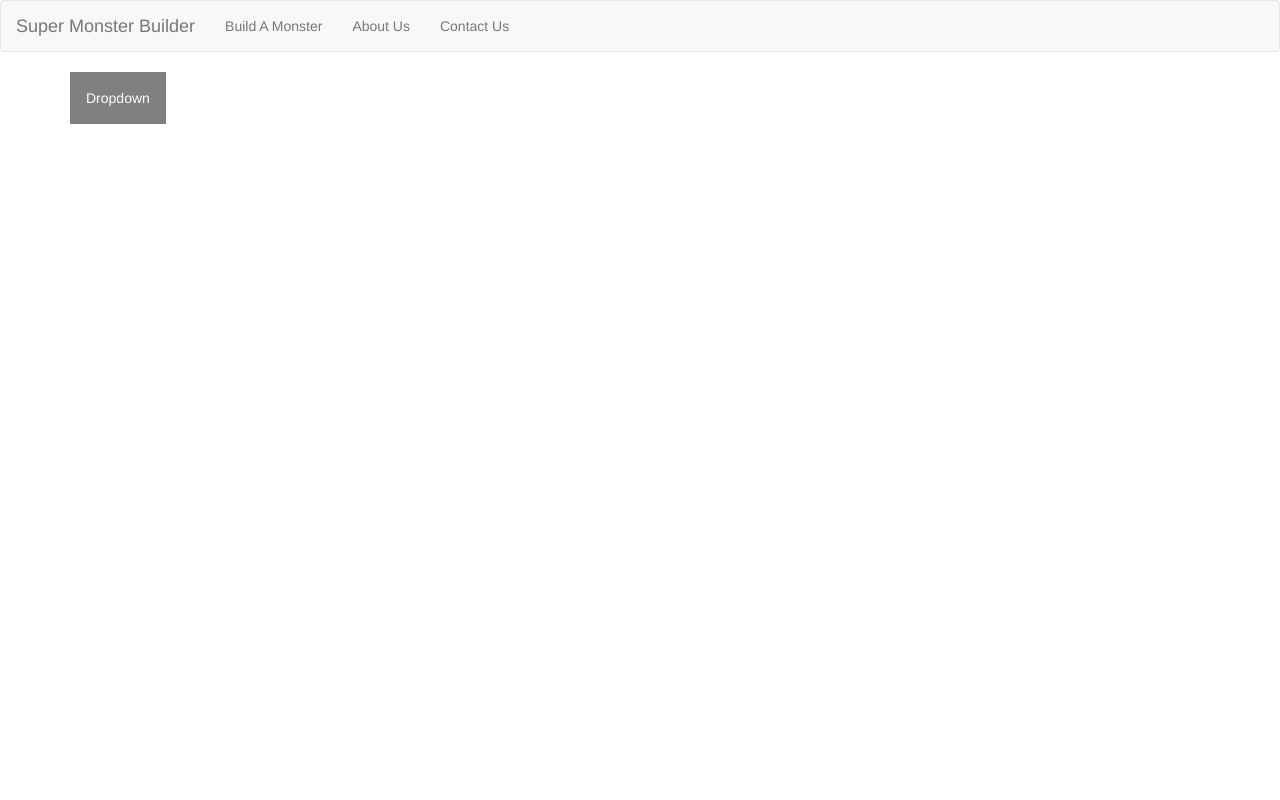
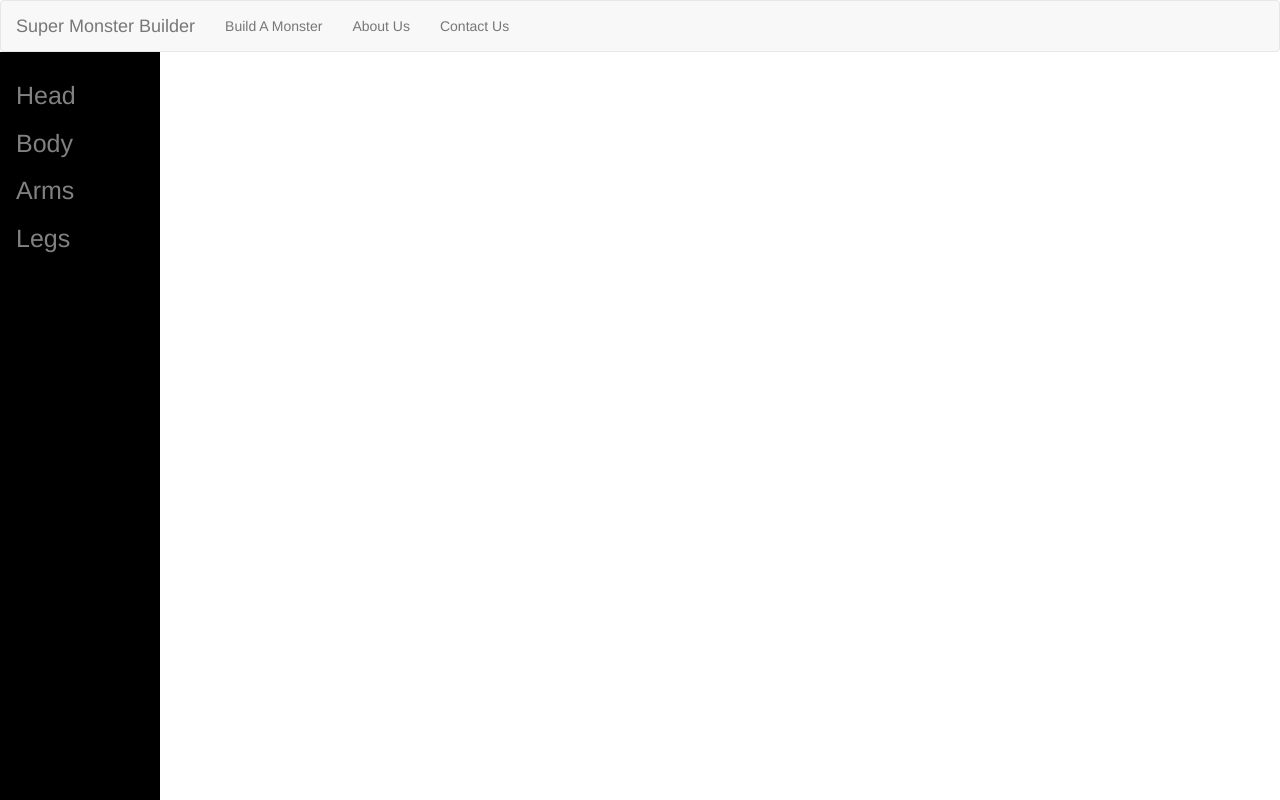
Before and after one commit to jocelynsaysrawr/angular-monster-builder, an Angular app: page / in a window 1280 px wide. Built offline with nearby package versions, Linux system fonts and the light colour scheme.

Commit message:
add sidenav

```diff
--- a/src/app/app.component.html
+++ b/src/app/app.component.html
@@ -1,6 +1,9 @@
-<app-header>
-</app-header>
+<div class="header">
+  <app-header>
+  </app-header>
+</div>
 <div class="container">
+
   <app-navigation></app-navigation>
 
 </div>
--- a/src/app/app.component.scss
+++ b/src/app/app.component.scss
@@ -0,0 +1,6 @@
+.header {
+  display: block;
+}
+.container {
+  display: block;
+}
--- a/src/app/header/header.component.scss
+++ b/src/app/header/header.component.scss
@@ -0,0 +1,3 @@
+.navbar {
+  margin-bottom: 0px;
+}
--- a/src/app/navigation/navigation.component.html
+++ b/src/app/navigation/navigation.component.html
@@ -1,8 +1,15 @@
-<div class="dropdown">
+<!-- <div class="dropdown">
   <button class="dropbtn" (click)="onShowNavigation()">Dropdown</button>
   <div id="myDropdown" class="dropdown-content" [ngClass]="{show: dropdownStatus === true}">
     <a href="#">Head</a>
     <a href="#">Body</a>
     <a href="#">Arms</a>
   </div>
+</div> -->
+
+<div class="sidenav">
+  <a href="#">Head</a>
+  <a href="#">Body</a>
+  <a href="#">Arms</a>
+  <a href="#">Legs</a>
 </div>
--- a/src/app/navigation/navigation.component.scss
+++ b/src/app/navigation/navigation.component.scss
@@ -1,41 +1,64 @@
-.dropbtn {
-  background-color: grey;
-  color: white;
-  padding: 16px;
-  border: none;
-  cursor: pointer;
+// .dropbtn {
+//   background-color: grey;
+//   color: white;
+//   padding: 16px;
+//   border: none;
+//   cursor: pointer;
 
-  &:hover,
-  &:focus {
-    background-color: blueviolet;
-  }
-}
+//   &:hover,
+//   &:focus {
+//     background-color: blueviolet;
+//   }
+// }
 
-.dropdown {
-  position: relative;
-  display: inline-block;
-}
+// .dropdown {
+//   position: relative;
+//   display: inline-block;
+// }
 
-.dropdown-content {
-  display: none;
-  position: absolute;
-  background-color: #f1f1f1;
-  min-width: 160px;
-  box-shadow: 0px 8px 16px 0px rgba(0, 0, 0, 0.2);
+// .dropdown-content {
+//   display: none;
+//   position: absolute;
+//   background-color: #f1f1f1;
+//   min-width: 160px;
+//   box-shadow: 0px 8px 16px 0px rgba(0, 0, 0, 0.2);
+//   z-index: 1;
+
+//   a {
+//     color: black;
+//     padding: 12px 16px;
+//     text-decoration: none;
+//     display: block;
+
+//     &:hover {
+//       background-color: #ddd;
+//     }
+//   }
+// }
+
+// .show {
+//   display: block;
+// }
+
+.sidenav {
+  height: 100%;
+  width: 160px;
+  position: fixed;
   z-index: 1;
+  left: 0;
+  background-color: black;
+  overflow-x: hidden;
+  padding-top: 20px;
 
   a {
-    color: black;
-    padding: 12px 16px;
+    padding: 6px 8px 6px 16px;
     text-decoration: none;
+    font-size: 25px;
+    color: #818181;
     display: block;
 
     &:hover {
-      background-color: #ddd;
+      color: #f1f1f1;
     }
   }
 }
-
-.show {
-  display: block;
-}
```
